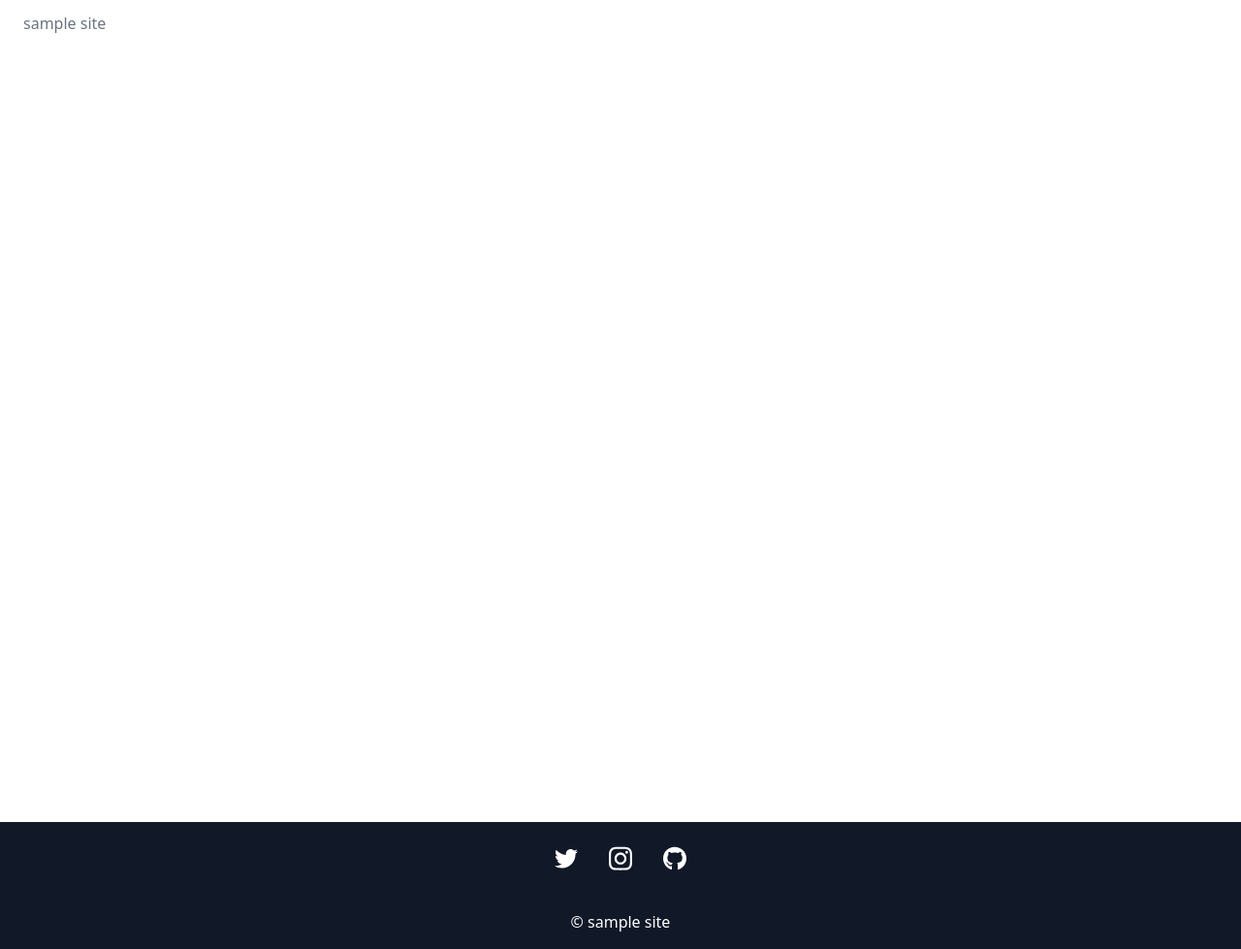
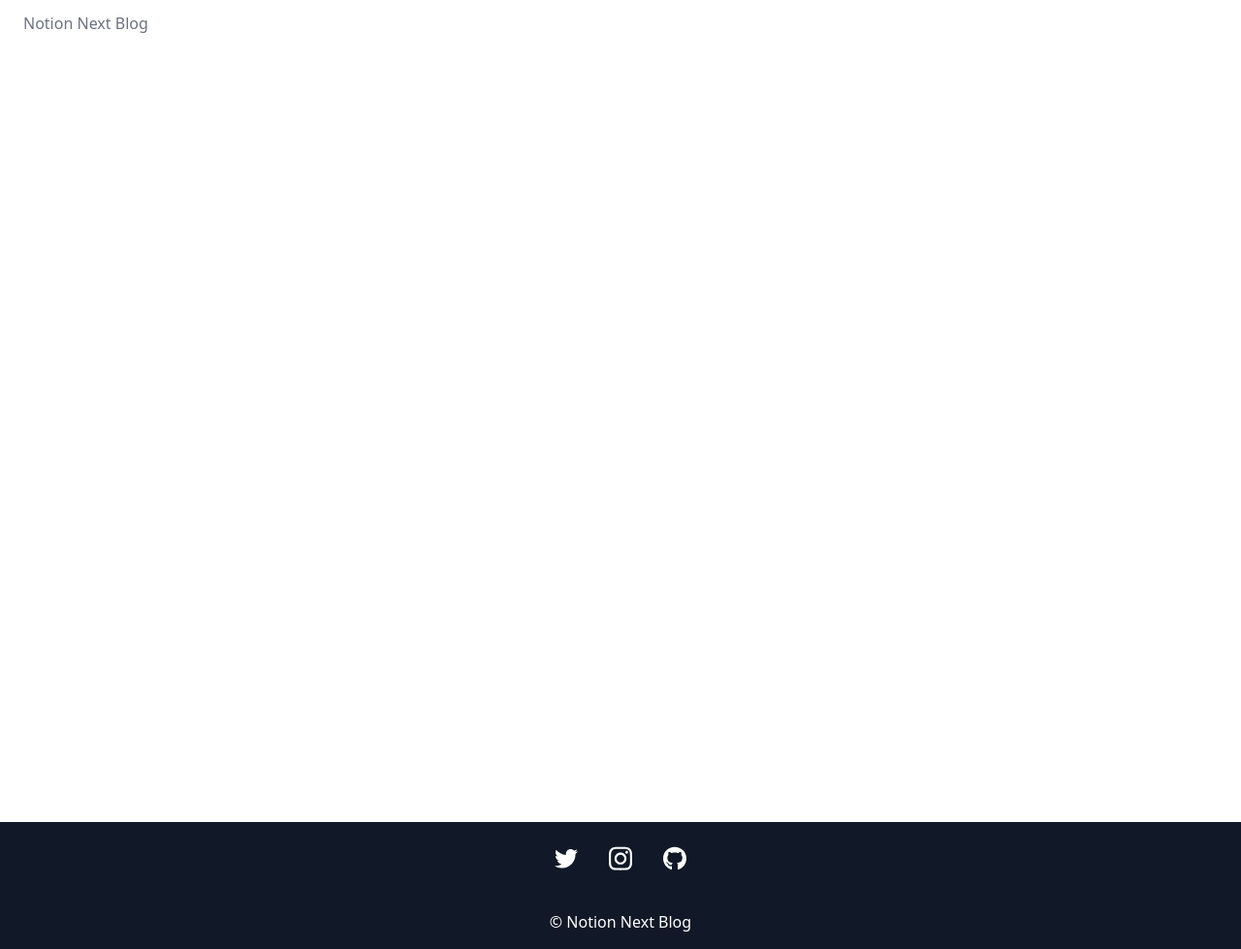
Before and after one commit to takanobu68/nextblog, a Next.js app: page / in a window 1280 px wide. Shown: the whole page at 97% size. Built offline with nearby package versions, Linux system fonts and the light colour scheme.

Commit message:
共通の値を一元管理

```diff
--- a/components/Footer.tsx
+++ b/components/Footer.tsx
@@ -1,3 +1,4 @@
+import { siteConfig } from '@/site.config';
 import Link from 'next/link';
 
 const Footer = () => {
@@ -64,7 +65,7 @@ const Footer = () => {
         {/* copyright */}
         <div className='text-center p-4 '>
           <Link href='/' className='text-whitehite'>
-            © sample site
+            © {siteConfig.title}
           </Link>
         </div>
       </div>
--- a/components/Navbar.tsx
+++ b/components/Navbar.tsx
@@ -1,3 +1,4 @@
+import { siteConfig } from '@/site.config';
 import Link from 'next/link';
 
 const Navbar = () => {
@@ -9,7 +10,7 @@ const Navbar = () => {
           aria-label='breadcrumb'
         >
           <Link href='/' className='text-gray-500 hover:text-gray-600'>
-            sample site
+            {siteConfig.title}
           </Link>
           {/* Breadcrumb */}
         </div>
--- /dev/null
+++ b/site.config.ts
@@ -0,0 +1,6 @@
+export const siteConfig = {
+  title: 'Notion Next Blog',
+  twitterUrl: '', // ご自身の値に書き換えてください
+  instagramUrl: '', // ご自身の値に書き換えてください
+  githubUrl: '', // ご自身の値に書き換えてください
+};
```
